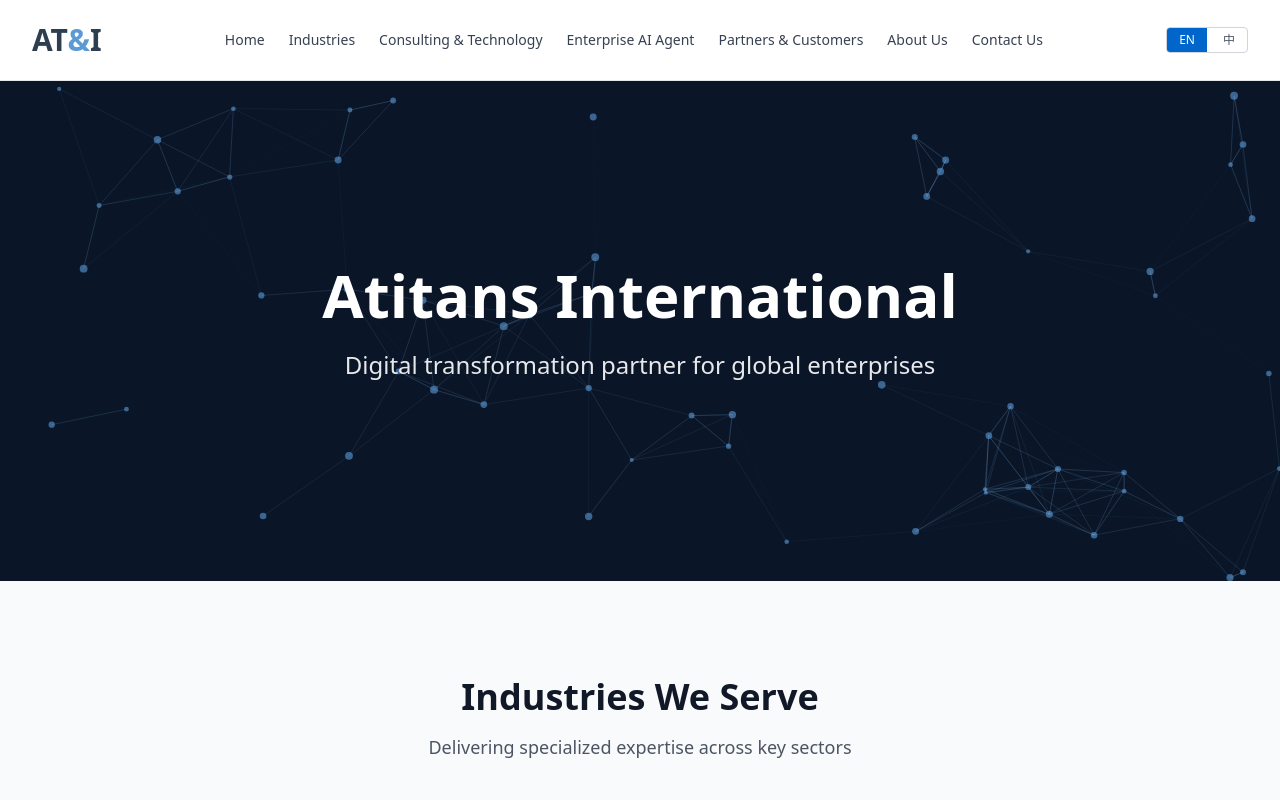
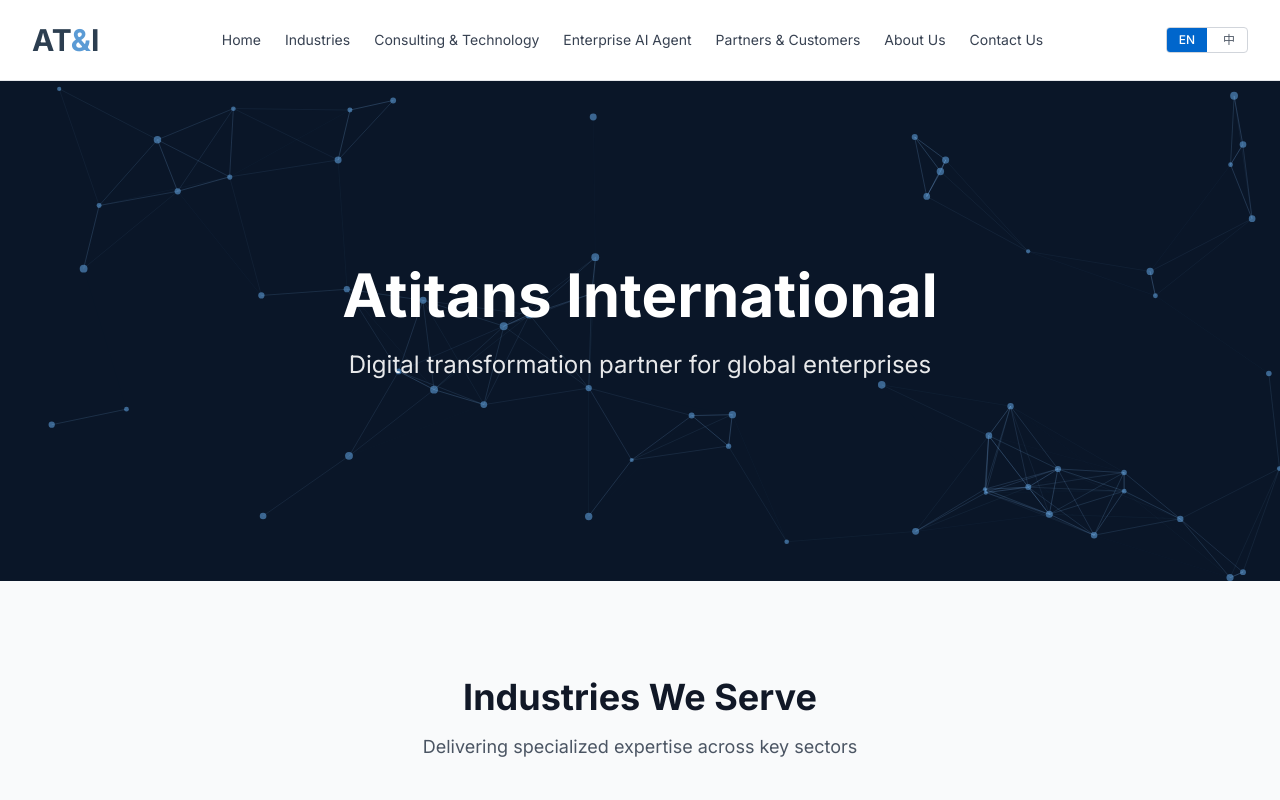
Before and after one commit to clover475/-ati-site, a Next.js app: page / in a window 1280 px wide. Shown: the top 800 px of the page. Built offline with nearby package versions, Linux system fonts and the light colour scheme.

Commit message:
修复Analytics和字体引用

```diff
--- a/app/layout.tsx
+++ b/app/layout.tsx
@@ -1,7 +1,7 @@
 import type React from "react"
 import type { Metadata } from "next"
 import { Inter } from "next/font/google"
-import { Analytics } from "@vercel/analytics/next"
+import { Analytics } from "@vercel/analytics/react"
 import { LanguageProvider } from "@/contexts/language-context"
 import "./globals.css"
 
@@ -38,7 +38,7 @@ export default function RootLayout({
 }>) {
   return (
     <html lang="en">
-      <body className={`font-sans antialiased`}>
+      <body className={`${inter.className} antialiased`}>
         <LanguageProvider>{children}</LanguageProvider>
         <Analytics />
       </body>
```
